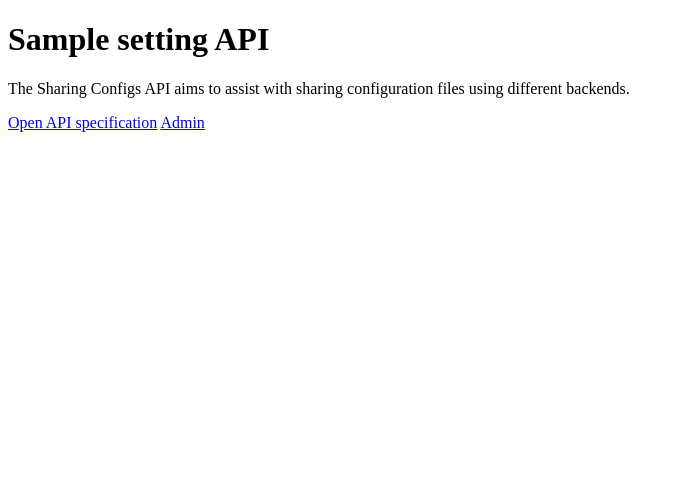
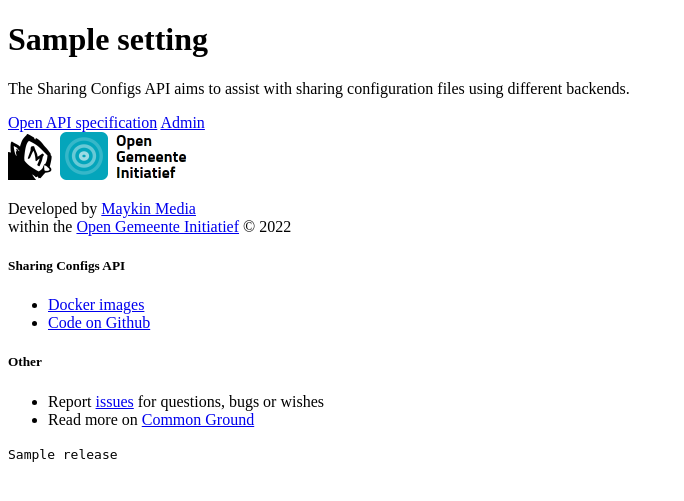
Before and after one commit to maykinmedia/sharing-configs-api, a Django app: template src/sharing/templates/index.html in a window 1280 px wide. Shown: the top 501 px of the page, without its empty margins (0-684 px from the left). Run offline with Django 3.2, Linux system fonts and the light colour scheme; the template is opened without the code that fills it: most values are stand-ins (such as "Sample title", 1, 10 or a date in 2020); some libraries are stand-ins or nearby versions.

Commit message:
:lipstick: [https://github.com/maykinmedia/sharing-configs/issues/22] stylize the landing page

```diff
--- a/src/sharing/scss/components/_index.scss
+++ b/src/sharing/scss/components/_index.scss
@@ -1 +1,5 @@
-// Use this file to include individual components.
+@import "button.scss";
+@import "container.scss";
+@import "footer.scss";
+@import "link.scss";
+@import "title.scss";
--- a/src/sharing/scss/screen.scss
+++ b/src/sharing/scss/screen.scss
@@ -1,3 +1,5 @@
-@import 'settings';
+//@import 'settings';
+@import 'vars';
+@import 'app';
 @import 'components';
 @import 'views';
--- a/src/sharing/templates/index.html
+++ b/src/sharing/templates/index.html
@@ -1,18 +1,18 @@
 {% extends "master.html" %}
 
 {% block content %}
-    <header>
-        <h1>{{ settings.PROJECT_NAME }} API</h1>
-    </header>
+  <div class="title">
+    <h1 class="title__header">{{ settings.PROJECT_NAME }}</h1>
+  </div>
 
-    <main>
-        <p>The Sharing Configs API aims to assist with sharing configuration files using different backends.</p>
+  <div class="container container--center">
+    <p>The Sharing Configs API aims to assist with sharing configuration files using different backends.</p>
 
-        <div>
-          <a href="{% url 'schema-redoc' %}">Open API specification</a>
-          <a href="/admin">Admin</a>
-        </div>
-    </main>
+    <div>
+      <a class="button" href="{% url 'schema-redoc' %}">Open API specification</a>
+      <a class="button button--alert" href="/admin">Admin</a>
+    </div>
+  </div>
 
 
 {% endblock %}
--- a/src/sharing/templates/master.html
+++ b/src/sharing/templates/master.html
@@ -21,6 +21,42 @@
             {% endblock %}
         </main>
 
+        <footer class="footer container">
+            <div class="footer__row">
+              <div class="footer__col footer__col--small">
+                <img src="{% static 'img/maykin_logo.png' %}" alt="Maykin Media logo" height="48">
+                <img src="{% static 'img/opengem_logo.png' %}" alt="Open Gemeente Initiatief logo" height="48">
+                <p>
+                  Developed by <a class="link" href="https://www.maykinmedia.nl">Maykin Media</a><br>
+                  within the <a class="link" href="https://opengem.nl">Open Gemeente Initiatief</a> &copy; {% now "Y" %}<br>
+                </p>
+              </div>
+              <div class="footer__col">
+                <h5 class="footer__header">Sharing Configs API</h5>
+                <ul class="footer__list">
+                  <li><a class="link link--muted" href="https://hub.docker.com/r/maykinmedia/sharing-configs-api">Docker images</a></li>
+                  <li><a class="link link--muted" href="https://github.com/maykinmedia/sharing-configs-api">Code on Github</a></li>
+                </ul>
+              </div>
+              <div class="footer__col">
+               <h5 class="footer__header">Other</h5>
+                <ul class="footer__list">
+                  <li>Report <a class="link link--muted" href="https://github.com/maykinmedia/sharing-configs/issues">issues</a> for questions, bugs or wishes</li>
+                  <li>Read more on <a class="link link--muted" href="https://commonground.nl/">Common Ground</a></li>
+                </ul>
+              </div>
+            </div>
+
+            <div class="footer__row">
+              <div class="footer__col">
+                <code>{{ settings.RELEASE }}</code>
+              </div>
+              <div class="footer__col footer__col--right">
+                <code>{{ settings.GIT_SHA|default:"" }}</code>
+              </div>
+           </div>
+        </footer>
+
         <script src="{% static 'bundles/sharing-js.js' %}"></script>
     </body>
 </html>
```
Also changed, not shown: src/sharing/scss/_app.scss (added, +22 -0 lines), src/sharing/scss/components/_button.scss (added, +24 -0 lines), src/sharing/scss/components/_container.scss (added, +11 -0 lines), src/sharing/scss/components/_footer.scss (added, +35 -0 lines), src/sharing/scss/components/_link.scss (added, +17 -0 lines), src/sharing/scss/components/_title.scss (added, +12 -0 lines), src/sharing/static/img/maykin_logo.png (added), src/sharing/static/img/opengem_logo.png (added).
